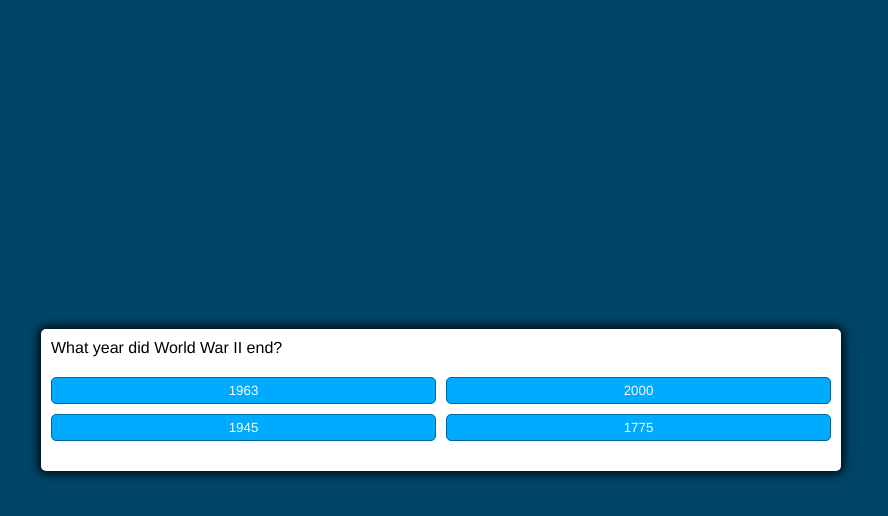
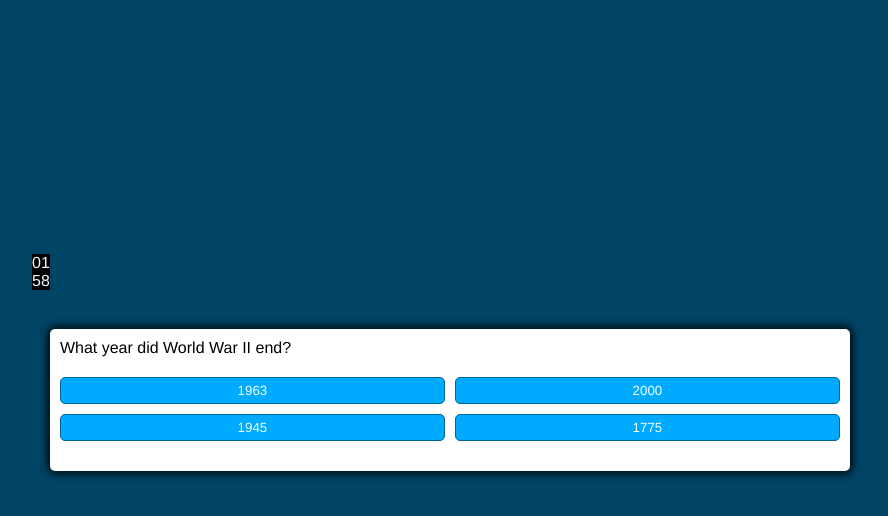
Before and after one commit to ibarrasb/Quiz, a plain HTML site: page index.html in a window 1280 px wide. Both pictures are taken after a click on the button "Start". Shown: the whole page, without its empty margins (199-1087 px from the left). Drawn offline with Linux system fonts and the light colour scheme.

Commit message:
working timer

```diff
--- a/index.html
+++ b/index.html
@@ -7,6 +7,20 @@
     <link rel="stylesheet" href="./style.css">
 </head>
 <body>
+    <div class ="container-time">
+        <div class="timer">
+            <div id="hand"></div>
+            <div class="controls">
+
+              <div class="time">
+                <div id="minutes" id ="work-minutes" >2</div>
+                <div id="seconds" id ="rest-minutes">00</div>
+              </div>
+
+              </div>
+            </div>
+          </div>
+    </div>
     <div class="container">
         <div id="question-container" class="hide">
         <div id="question">Question</div>
--- a/script.js
+++ b/script.js
@@ -3,32 +3,40 @@ var nextButton = document.getElementById("next-btn");
 var questionContainer = document.getElementById("question-container");
 var questionElement = document.getElementById("question");
 var answerButtonElement = document.getElementById("answer-buttons");
+var minutesDisplay = document.querySelector("#minutes");
+var secondsDisplay = document.querySelector("#seconds");
+var workMinutesInput = document.querySelector("#work-minutes");
+var restMinutesInput = document.querySelector("#rest-minutes");
+//intialize variables
+var shuffledQuestion, currentQuestionI
+var totalSeconds = 0;
+var secondsElapsed = 0;
 
-var shuffledQuestion, currentQuestionI
-
-
-
+//Click button to start
 startButton.addEventListener("click", startGame);
+//Once started, cycles through question
+//Randomizes all questions
 nextButton.addEventListener("click", ()=> {
     currentQuestionI++;
     selectNextQ();
 })
-
+//Starts Game
 function startGame(){
+    //hides start button to make room for questions
 startButton.classList.add('hide');
+//to randomize question order
 shuffledQuestion = questions.sort(() => Math.random() - .5);
 currentQuestionI = 0;
 questionContainer.classList.remove('hide');
 selectNextQ();
-
 }
-
+//gets random next question
 function selectNextQ(){
     resetState();
     showQuestion(shuffledQuestion[currentQuestionI]);
+}
 
-
-}
+//gets question information for container
 function showQuestion(question){
     questionElement.innerText = question.question;
     question.answer.forEach(answer => {
@@ -43,7 +51,7 @@ function showQuestion(question){
 
     });
 }
-
+//removes answered question from array, so it doesnt repeat the same question
 function resetState(){
     clearStatusClass(document.body)
     nextButton.classList.add("hide");
@@ -52,7 +60,7 @@ function resetState(){
         (answerButtonElement.firstChild)
     }
 }
-
+//recieves user input for answer and gets response if its correct or incorrect
 function selectAnswer(e){
     var selectedButton = e.target;
     var correct = selectedButton.dataset.correct;
@@ -67,7 +75,7 @@ function selectAnswer(e){
         startButton.classList.remove("hide")
     }
 }
-
+//sets attributes to page for correct or incorrect answer
 function setStatusClass(element, correct){
     clearStatusClass (element)
     if(correct){
@@ -76,12 +84,59 @@ function setStatusClass(element, correct){
         element.classList.add("wrong")
     }
 }
+//removes set attribute for next question
 function clearStatusClass(element){
     element.classList.remove("correct")
     element.classList.remove("wrong")
 }
 
+// Timer Functions for when start
+function startTimer() {
+    setTime();
+    if (totalSeconds > 0) {
+       setInterval(function() {
+          secondsElapsed++;
+          renderTime();
+        }, 1000);
+    }
+  }
+  function setTime() {
+    var minutes = 2;
+    totalSeconds = minutes * 60;
+  }
+  function renderTime() {
 
+    minutesDisplay.textContent = getFormattedMinutes();
+    secondsDisplay.textContent = getFormattedSeconds();
+
+    }
+
+    //to retrieve time formatted
+    function getFormattedMinutes() {
+    var secondsLeft = totalSeconds - secondsElapsed;
+    var minutesLeft = Math.floor(secondsLeft / 60);
+    var formattedMinutes;
+        if (minutesLeft < 10) {
+          formattedMinutes = "0" + minutesLeft;
+        } else {
+          formattedMinutes = minutesLeft;
+        }
+        return formattedMinutes;
+      }
+      function getFormattedSeconds() {
+        var secondsLeft = (totalSeconds - secondsElapsed) % 60;
+        var formattedSeconds;
+        if (secondsLeft < 10) {
+          formattedSeconds = "0" + secondsLeft;
+        } else {
+          formattedSeconds = secondsLeft;
+        }
+        return formattedSeconds;
+      }
+
+startButton.addEventListener("click", startTimer);
+
+//Array of questions set by Eddie
 var questions = [
     {
         question: "What is 2 + 2?", answer: [
--- a/style.css
+++ b/style.css
@@ -26,6 +26,13 @@ body.correct{
 }
 body.wrong{
     --hue: var(--hue-wrong);
+
+}
+.container-time{
+    background-color: black;
+    color: aliceblue;
+    margin-top: -20%;
+    display: flex;
 
 }
 .container{
```
